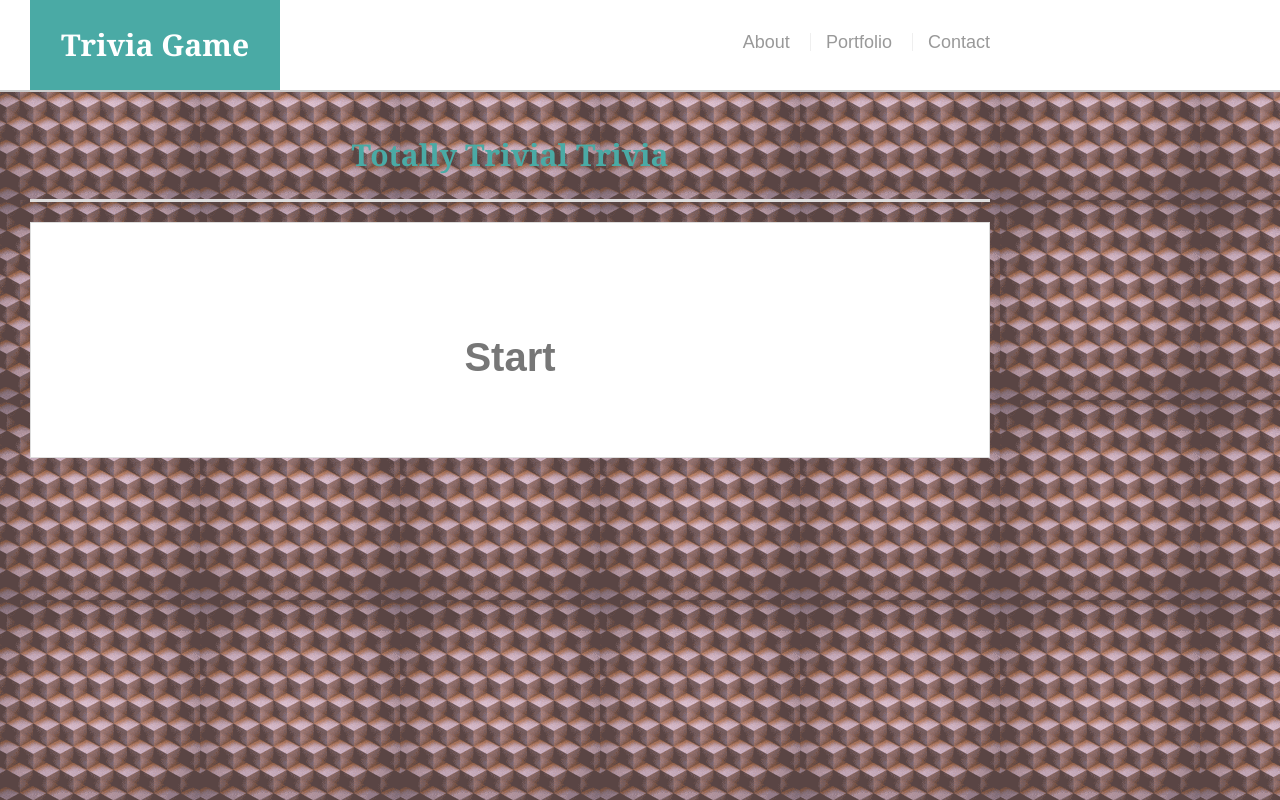
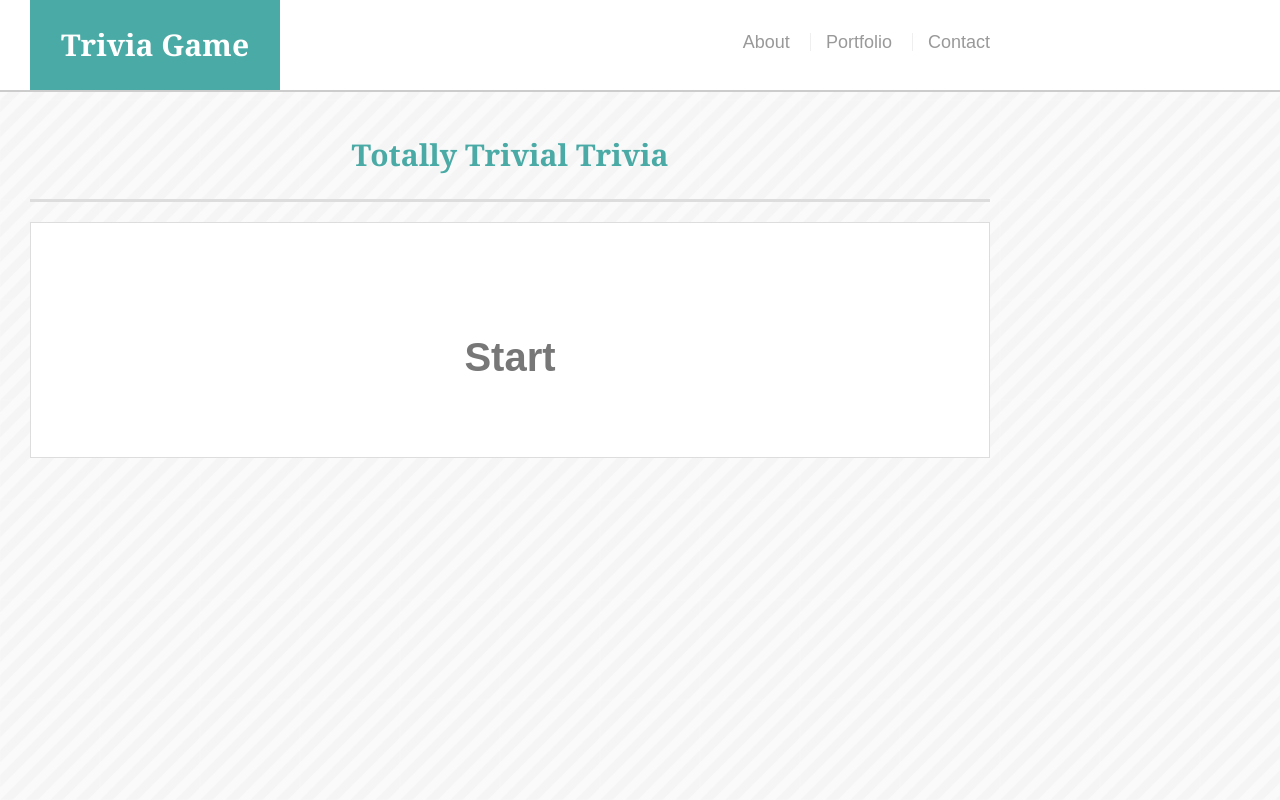
Before and after one commit to dewyoyo/TriviaGame, a plain HTML site: page index.html in a window 1280 px wide. Drawn offline with nearby package versions, Linux system fonts and the light colour scheme.

Commit message:
remove motion background

```diff
--- a/assets/css/style.css
+++ b/assets/css/style.css
@@ -372,7 +372,7 @@ body {
 
 #trivia-body {
   /* padding-top: 100px; */
-  background: url("../images/giphy-background.gif");
+  /* background: url("../images/giphy-background.gif"); */
   background-color:#cccccc;
   /* background-size: cover; */
   /* background-size:900px 1000px; */
```
